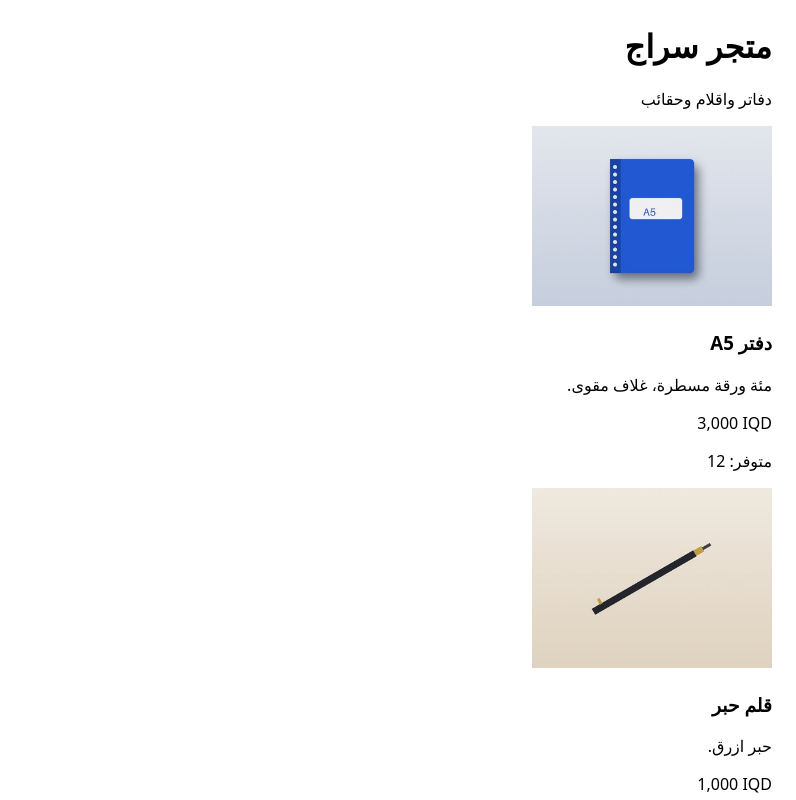
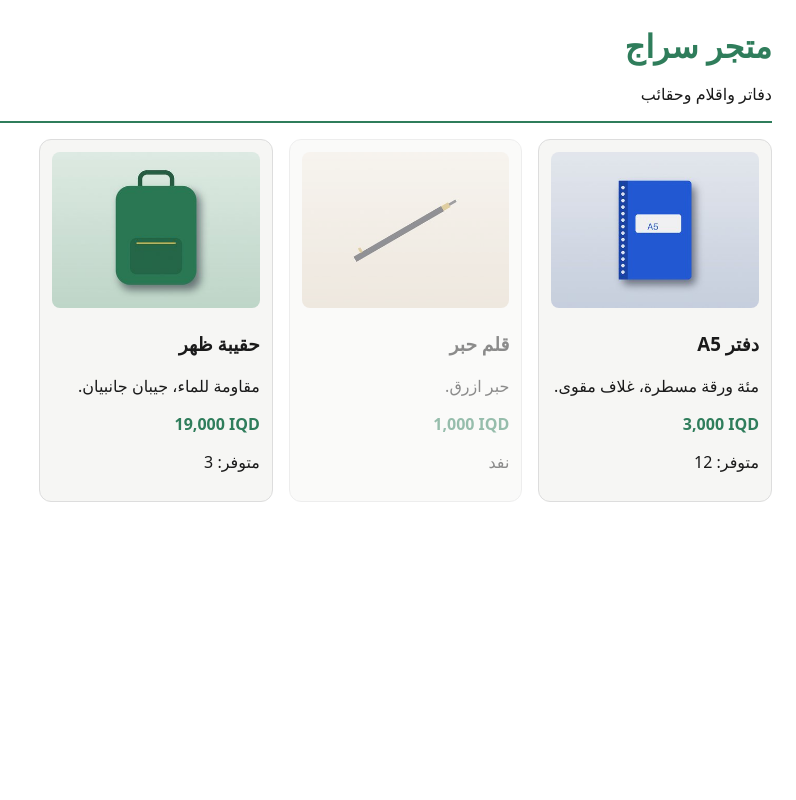
Before and after one commit to srajking/siraj-shop, a React (Vite) app in the folder web/: page / in a window 1280 px wide. Shown: the top 800 px of the page, without its empty margins (484-1280 px from the left). Built offline with nearby package versions, Linux system fonts and the light colour scheme.

Commit message:
Style the React shop with CSS Modules and a dark theme
Co-Authored-By: Claude Opus 5.5 <noreply@anthropic.com>

Claude-Session: https://claude.ai/code/session_01CHfzoUBjXfpRGDhg1E2x7L

```diff
--- a/web/src/components/Header.jsx
+++ b/web/src/components/Header.jsx
@@ -1,7 +1,9 @@
+import s from './Header.module.css'
+
 export default function Header() {
   return (
-    <header>
-      <h1>متجر سراج</h1>
+    <header className={s.header}>
+      <h1 className={s.title}>متجر سراج</h1>
       <p>دفاتر واقلام وحقائب</p>
     </header>
   )
--- /dev/null
+++ b/web/src/components/Header.module.css
@@ -0,0 +1,2 @@
+.header { border-bottom: 2px solid var(--accent); margin-bottom: 16px; }
+.title { margin: 0; color: var(--accent); }
--- a/web/src/components/ProductCard.jsx
+++ b/web/src/components/ProductCard.jsx
@@ -1,15 +1,18 @@
+import s from './ProductCard.module.css'
+
 function iqd(n) {
   return n.toLocaleString('en-US') + ' IQD'
 }
 
 export default function ProductCard({ product }) {
+  const out = product.stock === 0
   return (
-    <article>
+    <article className={out ? `${s.card} ${s.out}` : s.card}>
       <img src={`/img/${product.img}-400.jpg`} alt={product.alt} width={240} height={180} />
       <h3>{product.name}</h3>
       <p>{product.desc}</p>
-      <p><bdi lang="en">{iqd(product.price)}</bdi></p>
-      {product.stock > 0 ? <p>متوفر: {product.stock}</p> : <p>نفد</p>}
+      <p className={s.price}><bdi lang="en">{iqd(product.price)}</bdi></p>
+      {out ? <p>نفد</p> : <p>متوفر: {product.stock}</p>}
     </article>
   )
 }
--- /dev/null
+++ b/web/src/components/ProductCard.module.css
@@ -0,0 +1,4 @@
+.card { background: var(--card); border: 1px solid var(--line); border-radius: 12px; padding: 12px; }
+.card img { width: 100%; height: auto; border-radius: 8px; }
+.price { font-weight: 700; color: var(--accent); }
+.out { opacity: .5; }
--- a/web/src/components/ProductList.jsx
+++ b/web/src/components/ProductList.jsx
@@ -1,8 +1,9 @@
 import ProductCard from './ProductCard.jsx'
+import s from './ProductList.module.css'
 
 export default function ProductList({ products }) {
   return (
-    <section>
+    <section className={s.list}>
       {products.map(p => <ProductCard key={p.id} product={p} />)}
     </section>
   )
--- /dev/null
+++ b/web/src/components/ProductList.module.css
@@ -0,0 +1 @@
+.list { display: grid; grid-template-columns: repeat(auto-fill, minmax(220px, 1fr)); gap: 16px; }
--- a/web/src/index.css
+++ b/web/src/index.css
@@ -1 +1,5 @@
-body { margin: 24px; font-family: system-ui, sans-serif; }
+:root { --bg: #ffffff; --text: #1a1a1a; --card: #f6f6f4; --line: #dddddd; --accent: #2f7d5b; }
+@media (prefers-color-scheme: dark) {
+  :root { --bg: #121417; --text: #eaeaea; --card: #1f232a; --line: #343a44; --accent: #6fcf97; }
+}
+body { margin: 24px; background: var(--bg); color: var(--text); font-family: system-ui, sans-serif; }
```
